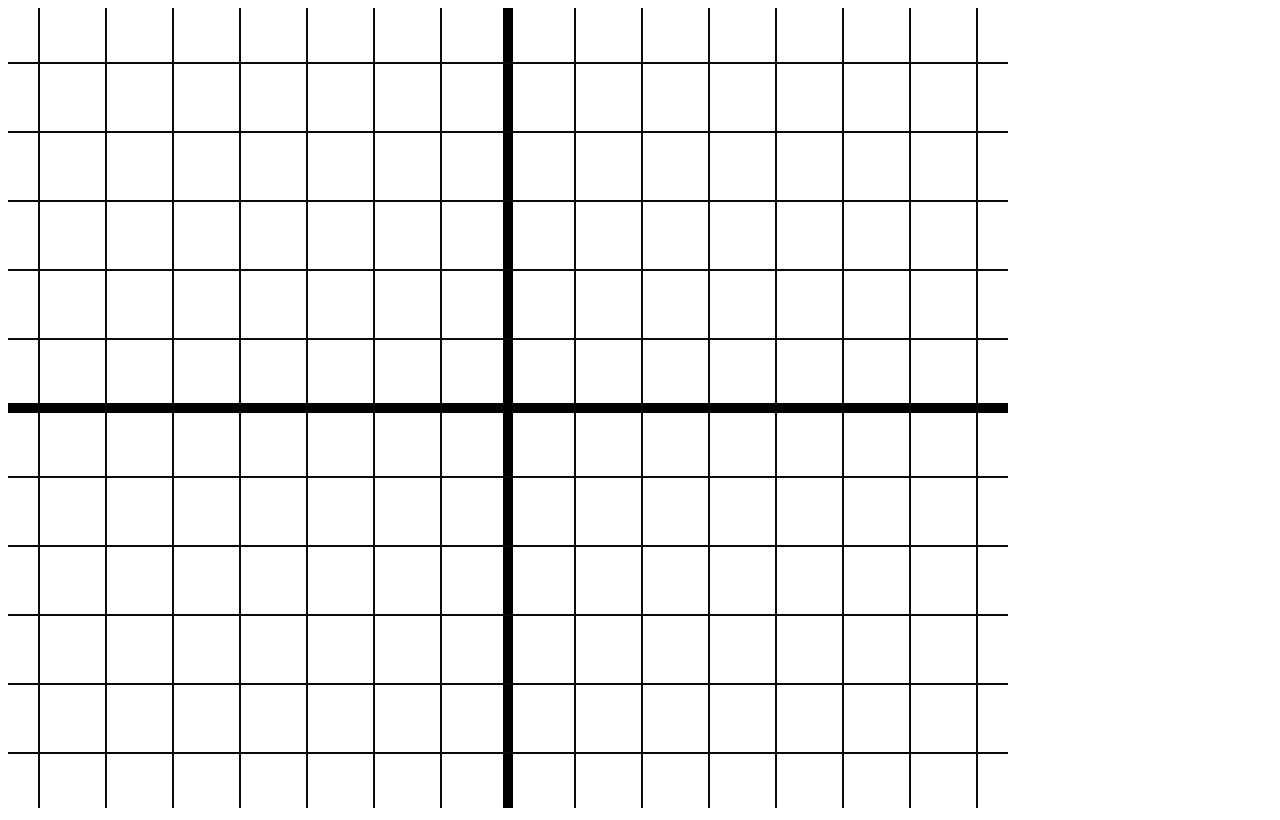
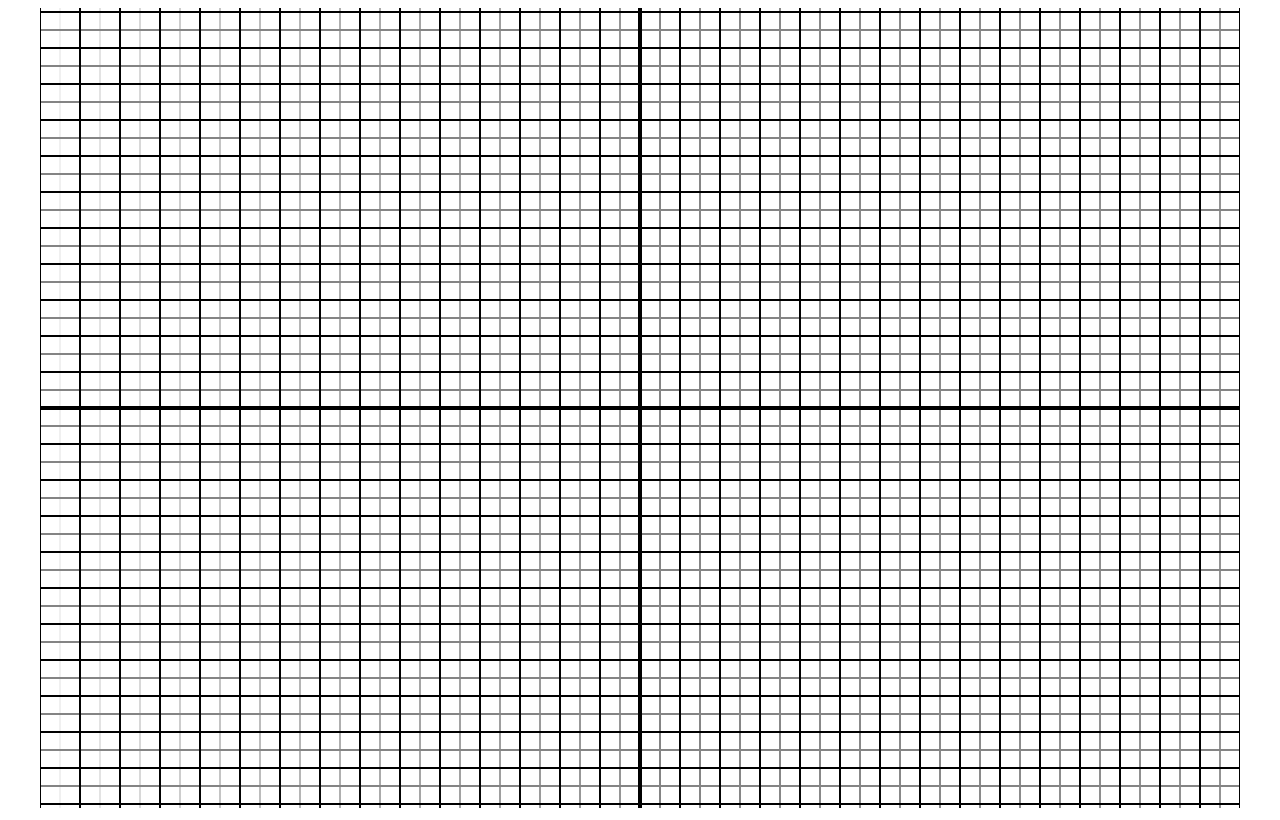
Before and after one commit to swisstea4/curvoguessr, a plain HTML site: page index.html in a window 1280 px wide. Drawn offline with Linux system fonts and the light colour scheme; files that its build step writes are made by us from their sources.

Commit message:
DrawAxis Subgrid

```diff
--- a/index.html
+++ b/index.html
@@ -11,26 +11,40 @@
             const canvas = document.getElementById('plane');
             const context = canvas.getContext('2d');
 
-            const xunit = 67;
-            const yunit = 69;
+            const subxunit = 20;
+            const subyunit = 18;
+            const xunit = 2*subxunit;
+            const yunit = 2*subyunit;
             const ch = canvas.height;
             const cw = canvas.width;
 
             context.beginPath();
-            context.strokeStyle = "#000000";
-            context.lineWidth = 10;
-            context.moveTo(0,Math.floor(ch/2));
-            context.lineTo(cw,Math.floor(ch/2));
-            context.stroke();
-            context.moveTo(Math.floor(cw/2),0);
-            context.lineTo(Math.floor(cw/2),ch);
-            context.stroke();
+            context.strokeStyle = "gray";
+            context.lineWidth = 0.25;
+            for(var i = Math.floor(ch/2)+subyunit; i <= ch; i+=yunit){
+                context.moveTo(0,i);
+                context.lineTo(cw,i);
+                context.stroke();
+            }
+            for(var i = Math.floor(ch/2)-subyunit; i >= 0; i -= yunit){
+                context.moveTo(0,i);
+                context.lineTo(cw,i);
+                context.stroke();
+            }
+            for(var i = Math.floor(cw/2)+subxunit; i <= cw; i+=xunit){
+                context.moveTo(i,0);
+                context.lineTo(i,ch);
+                context.stroke();
+            }
+            for(var i = Math.floor(cw/2)-subxunit; i >= 0; i-=xunit){
+                context.moveTo(i,0);
+                context.lineTo(i,ch);
+                context.stroke();
+            }
 
             context.beginPath();
-            context.strokeStyle = "#0A0A0A";
+            context.strokeStyle = "black";
             context.lineWidth = 2;
-            const yaxis = Math.floor(ch / yunit);
-            const xaxis = Math.floor(cw / xunit);
             for(var i = Math.floor(ch/2)+yunit; i <= ch; i+=yunit){
                 context.moveTo(0,i);
                 context.lineTo(cw,i);
@@ -51,11 +65,27 @@
                 context.lineTo(i,ch);
                 context.stroke();
             }
+
+            context.beginPath();
+            context.strokeStyle = "#000000";
+            context.lineWidth = 4;
+            context.moveTo(0,Math.floor(ch/2));
+            context.lineTo(cw,Math.floor(ch/2));
+            context.stroke();
+            context.moveTo(Math.floor(cw/2),0);
+            context.lineTo(Math.floor(cw/2),ch);
+            context.stroke();
+
+        }
+        function DrawGraph(xcoord, diff){
+
         }
     </script>
 </head>
 <body>
-    <canvas id="plane" width = "1000" height = "800"></canvas>
+    <center>
+    <canvas id="plane" width = "1200" height = "800"></canvas>
+    </center>
     <script>
         DrawAxis();
     </script>
```
